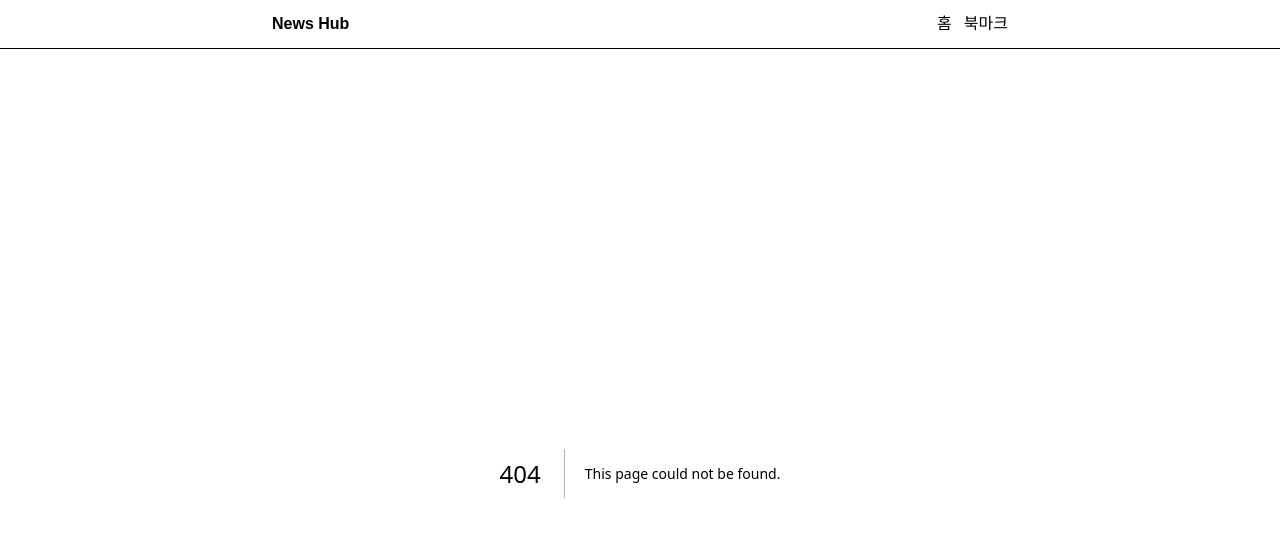
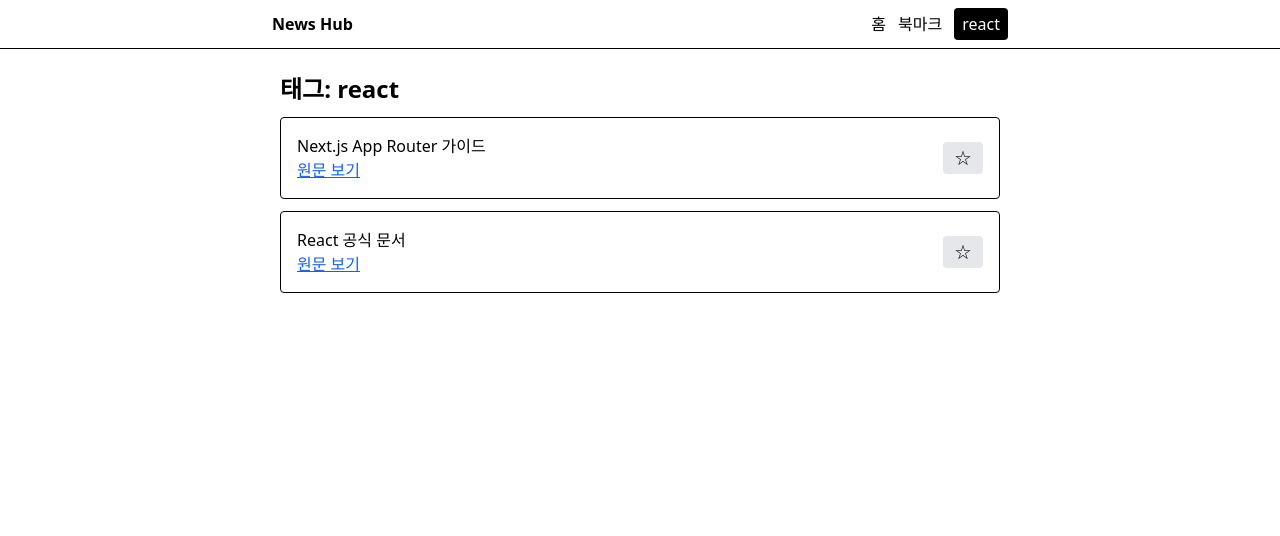
Before and after one commit to ljylhy3391/news-hub, a Next.js app: page /tags/react in a window 1280 px wide. Before the commit this address had no page. Shown: the top 536 px of the page. Built offline with nearby package versions, Linux system fonts and the light colour scheme.

Commit message:
feat: tags route skeleton; fix: bookmark hydration; chore: theme cleanup

```diff
--- a/src/app/bookmarks/page.tsx
+++ b/src/app/bookmarks/page.tsx
@@ -1,4 +1,8 @@
 "use client";
+// 북마크 목록 페이지
+// - 로컬 스토리지에서 읽은 리스트를 출력
+// - 비어 있을 때 안내 문구 표시
+
 import { useBookmarks } from "@/app/hooks/useBookmarks";
 
 export default function Page() {
--- a/src/app/globals.css
+++ b/src/app/globals.css
@@ -1,32 +1,16 @@
 @import "tailwindcss";
 
-:root {
-  --background: #ffffff;
-  --foreground: #171717;
+/* 라이트 고정(브라우저/OS 다크 영향 차단용, 최소 강제) */
+/* html {
+  color-scheme: light !important;
 }
+body {
+  background: #ffffff !important;
+  color: #111111 !important;
+} */
 
-@theme inline {
-  --color-background: var(--background);
-  --color-foreground: var(--foreground);
-  --font-sans: var(--font-geist-sans);
-  --font-mono: var(--font-geist-mono);
-}
-
-@media (prefers-color-scheme: dark) {
-  :root {
-    --background: #0a0a0a;
-    --foreground: #ededed;
-  }
-}
-
-body {
-  background: var(--background);
-  color: var(--foreground);
-  font-family: Arial, Helvetica, sans-serif;
-}
-
-/* 시각적으로 숨기되 포커스로 보이게 */
-.sr-only {
+/* 시각적으로 숨기되 포커스 시 보이도록 하는 유틸리티 */
+/* .sr-only {
   position: absolute;
   width: 1px;
   height: 1px;
@@ -36,4 +20,4 @@ body {
   clip: rect(0, 0, 0, 0);
   white-space: nowrap;
   border: 0;
-}
+} */
--- a/src/app/hooks/useLocalStorage.ts
+++ b/src/app/hooks/useLocalStorage.ts
@@ -1,22 +1,37 @@
 "use client";
+// 로컬 스토리지 연동 훅
+// - 최초 렌더에서 즉시(local) 값을 읽어 초기값으로 사용
+// - value가 바뀔 때만 저장(useEffect)하여 덮어쓰기 문제 방지
+
 import { useEffect, useState } from "react";
 
 export function useLocalStorage<T>(key: string, initial: T) {
-  const [value, setValue] = useState<T>(initial);
+  // 브라우저 환경 여부(서버 컴포넌트에서 실행 방지)
+  const isBrowser = typeof window !== "undefined";
 
+  // 초기값을 지연 평가: 렌더 시점에 localStorage 값을 읽어 바로 반영
+  const readInitial = () => {
+    if (!isBrowser) return initial;
+    try {
+      const raw = window.localStorage.getItem(key);
+      return raw != null ? (JSON.parse(raw) as T) : initial;
+    } catch {
+      return initial;
+    }
+  };
+
+  // 초기값을 위 함수로 설정 → 마운트 직후에 빈값으로 덮어쓰지 않음
+  const [value, setValue] = useState<T>(readInitial);
+
+  // value가 변경될 때만 저장(최초 렌더 시 불필요한 저장 방지)
   useEffect(() => {
+    if (!isBrowser) return;
     try {
-      const raw = localStorage.getItem(key);
-      if (raw != null) setValue(JSON.parse(raw));
-    } catch {}
-    // eslint-disable-next-line react-hooks/exhaustive-deps
-  }, [key]);
-
-  useEffect(() => {
-    try {
-      localStorage.setItem(key, JSON.stringify(value));
-    } catch {}
-  }, [key, value]);
+      window.localStorage.setItem(key, JSON.stringify(value));
+    } catch {
+      // 저장 실패는 조용히 무시(예: 스토리지 용량 초과 등)
+    }
+  }, [isBrowser, key, value]);
 
   return [value, setValue] as const;
 }
--- a/src/app/layout.tsx
+++ b/src/app/layout.tsx
@@ -1,3 +1,8 @@
+// 전체 앱의 공통 레이아웃
+// - 공통 헤더 포함
+// - 기본 메타데이터(title/description) 지정
+// - 메인 영역에 id="content"를 두어 Skip 링크와 연결
+
 import type { Metadata } from "next";
 import "./globals.css";
 import Header from "@/components/Header";
--- a/src/app/page.tsx
+++ b/src/app/page.tsx
@@ -1,3 +1,7 @@
+// 홈 페이지
+// - 더미 데이터 2개를 카드로 렌더링
+// - 북마크 토글 동작 확인용
+
 import { Card } from "@/components/Card";
 
 const items = [
--- /dev/null
+++ b/src/app/tags/[tag]/page.tsx
@@ -0,0 +1,55 @@
+// 태그별 목록 페이지
+// URL 예: /tags/react → params.tag === 'react'
+// - 더미 데이터에서 해당 태그를 포함하는 항목만 필터링
+// - 추후 ?sort=latest 등의 정렬 옵션을 searchParams로 확장 가능
+
+import { Card } from "@/components/Card";
+
+const all = [
+  {
+    id: "1",
+    title: "Next.js App Router 가이드",
+    url: "https://nextjs.org",
+    tags: ["next", "react"],
+  },
+  {
+    id: "2",
+    title: "React 공식 문서",
+    url: "https://react.dev",
+    tags: ["react"],
+  },
+  {
+    id: "3",
+    title: "웹 접근성 체크리스트",
+    url: "https://www.w3.org/WAI/",
+    tags: ["a11y", "web"],
+  },
+];
+
+type PageProps = {
+  params: { tag: string };
+  searchParams?: { sort?: string };
+};
+
+export default function Page({ params, searchParams }: PageProps) {
+  const tag = params.tag;
+  const list = all.filter((i) => i.tags.includes(tag));
+
+  const sort = searchParams?.sort ?? "latest";
+  // TODO: 추후 sort 값에 따라 정렬 로직 추가
+
+  return (
+    <>
+      <h1 className="text-2xl font-bold mb-3">태그: {tag}</h1>
+      {!list.length ? (
+        <p>해당 태그의 항목이 없습니다.</p>
+      ) : (
+        <div className="space-y-3">
+          {list.map((i) => (
+            <Card key={i.id} item={{ id: i.id, title: i.title, url: i.url }} />
+          ))}
+        </div>
+      )}
+    </>
+  );
+}
--- a/src/components/Card.tsx
+++ b/src/components/Card.tsx
@@ -1,16 +1,30 @@
 "use client";
+// 단일 카드 컴포넌트
+// 하이드레이션 안정화 전략:
+// - 서버/클라이언트 초기 출력 불일치를 막기 위해 'mounted' 플래그 사용
+// - 마운트 전에는 항상 '북마크 해제 상태(false)'로 렌더 → SSR과 CSR 초기 출력이 동일
+// - 마운트(useEffect 이후)에 실제 상태(localStorage)로 갱신하여 깜빡임/경고 방지
+
+import { useEffect, useState } from "react";
 import { useBookmarks } from "@/app/hooks/useBookmarks";
 
-export function Card({
-  item,
-}: {
-  item: { id: string; title: string; url?: string };
-}) {
+type Item = { id: string; title: string; url?: string };
+
+export function Card({ item }: { item: Item }) {
   const { has, toggle } = useBookmarks();
-  const marked = has(item.id);
+
+  // 마운트 여부를 추적해 SSR/C SR 출력 차이를 없앱니다.
+  const [mounted, setMounted] = useState(false);
+  useEffect(() => {
+    setMounted(true);
+  }, []);
+
+  // 마운트 전에는 무조건 false로 취급하여 서버/클라이언트 초기 출력이 동일하도록 만듭니다.
+  const marked = mounted ? has(item.id) : false;
 
   return (
     <div className="border rounded p-4 flex justify-between items-center">
+      {/* 좌측: 제목/원문 링크 */}
       <div className="min-w-0">
         <h3 className="font-medium">{item.title}</h3>
         {item.url && (
@@ -24,6 +38,8 @@ export function Card({
           </a>
         )}
       </div>
+
+      {/* 우측: 북마크 토글 버튼 */}
       <button
         aria-pressed={marked}
         aria-label={marked ? "북마크 해제" : "북마크 추가"}
@@ -31,6 +47,8 @@ export function Card({
         className={`px-3 py-1 rounded ${
           marked ? "bg-yellow-400" : "bg-gray-200"
         }`}
+        // 버튼 텍스트/스타일도 mounted 이후 실제 상태로 반영되므로
+        // 초기 하이드레이션 시점에는 서버와 동일하게 '해제 상태'로 보입니다.
       >
         {marked ? "★" : "☆"}
       </button>
--- a/src/components/Header.tsx
+++ b/src/components/Header.tsx
@@ -1,26 +1,30 @@
 "use client";
+// 상단 헤더/내비게이션
+// - 홈/북마크/임시 태그 링크 제공
+// - 키보드 사용자 위한 Skip 링크 제공
+
 import Link from "next/link";
 import { usePathname } from "next/navigation";
 
 export default function Header() {
   const path = usePathname();
   const active = (href: string) =>
-    path === href
-      ? "text-white bg-black rounded px-2 py-1"
-      : "text-black dark:text-white";
+    path === href ? "text-white bg-black rounded px-2 py-1" : "text-black";
 
   return (
-    <header className="border-b sticky top-0 bg-white/80 dark:bg-black/50 backdrop-blur z-10">
+    <header className="border-b sticky top-0 bg-white/80 backdrop-blur z-10">
       <a
         href="#content"
         className="sr-only focus:not-sr-only focus:absolute focus:left-3 focus:top-3 bg-yellow-300 px-2 py-1 rounded"
       >
         본문으로 건너뛰기
       </a>
+
       <nav className="max-w-3xl mx-auto px-4 h-12 flex items-center gap-4">
         <Link className="font-semibold" href="/">
           News Hub
         </Link>
+
         <div className="ml-auto flex items-center gap-3">
           <Link className={active("/")} href="/">
             홈
@@ -28,6 +32,9 @@ export default function Header() {
           <Link className={active("/bookmarks")} href="/bookmarks">
             북마크
           </Link>
+          <Link className={active("/tags/react")} href="/tags/react">
+            react
+          </Link>
         </div>
       </nav>
     </header>
--- /dev/null
+++ b/src/components/ThemeToggle.tsx
@@ -0,0 +1,51 @@
+"use client";
+// 다크 모드 토글(클라이언트 전용)
+// - 시스템/브라우저 테마 무시, 저장값만 사용
+// - 클릭 시 html에 'dark' 클래스 부착/제거 + color-scheme 동기화
+// - 로컬스토리지('theme')와 쿠키('theme')에 동시에 저장
+
+import { useEffect, useState } from "react";
+
+function getInitialThemeFromDom(): "dark" | "light" {
+  if (typeof document === "undefined") return "light";
+  return document.documentElement.classList.contains("dark") ? "dark" : "light";
+}
+
+export default function ThemeToggle() {
+  // 서버가 layout에서 html.class를 설정해주므로,
+  // 초기값은 DOM의 현재 상태를 그대로 읽어서 시작하면 SSR/CSR 일치
+  const [theme, setTheme] = useState<"dark" | "light">(() =>
+    getInitialThemeFromDom()
+  );
+
+  useEffect(() => {
+    const root = document.documentElement;
+    if (theme === "dark") {
+      root.classList.add("dark");
+      root.style.colorScheme = "dark"; // 네이티브 UI 대비/스크롤바 등 동기화
+    } else {
+      root.classList.remove("dark");
+      root.style.colorScheme = "light";
+    }
+    try {
+      localStorage.setItem("theme", theme);
+      // SSR 초기화용: 서버에서 읽을 수 있도록 쿠키도 저장(1년)
+      document.cookie = `theme=${theme}; path=/; max-age=31536000; samesite=lax`;
+    } catch {}
+  }, [theme]);
+
+  const toggle = () => setTheme((prev) => (prev === "dark" ? "light" : "dark"));
+
+  return (
+    <button
+      type="button"
+      onClick={toggle}
+      aria-pressed={theme === "dark"}
+      aria-label={theme === "dark" ? "다크 모드 해제" : "다크 모드 적용"}
+      title={theme === "dark" ? "라이트 모드로 전환" : "다크 모드로 전환"}
+      className="px-2 py-1 rounded border text-sm"
+    >
+      {theme === "dark" ? "☾ 다크" : "☀︎ 라이트"}
+    </button>
+  );
+}
--- /dev/null
+++ b/tailwind.config.ts
@@ -0,0 +1,11 @@
+import type { Config } from "tailwindcss";
+
+export default {
+  content: [
+    "./src/**/*.{js,ts,jsx,tsx}",
+    "./src/app/**/*.{js,ts,jsx,tsx}",
+    "./src/components/**/*.{js,ts,jsx,tsx}",
+  ],
+  theme: { extend: {} },
+  plugins: [],
+} satisfies Config;
```
Also changed, not shown: src/app/hooks/useBookmarks.ts (+8 -0 lines), 1 other file (tests, documents, lock files or other folders).
